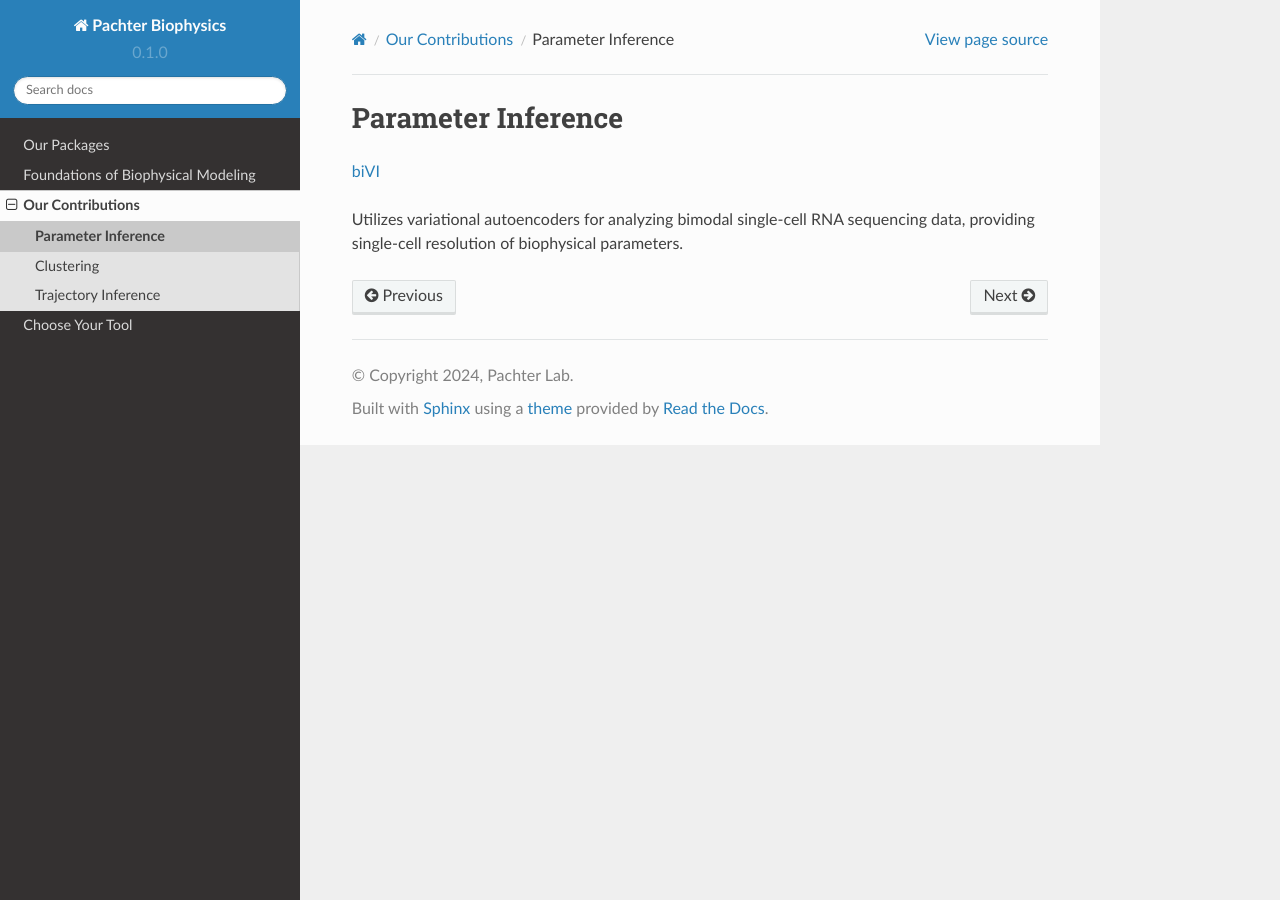
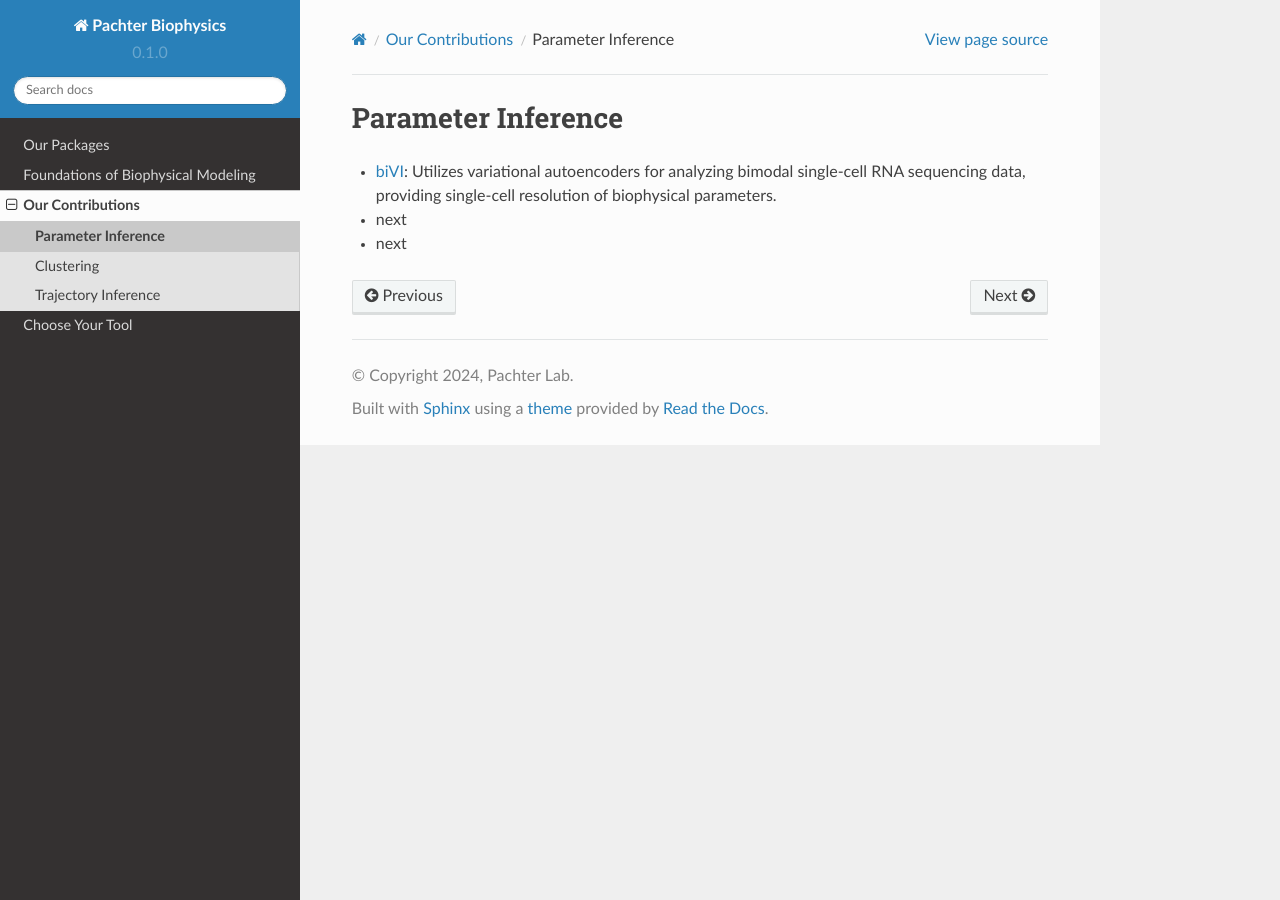
Before and after one commit to pachterlab/biophysics, a Sphinx documentation site: the page built from docs/source/contributions_parameter_inference.rst, in a window 1280 px wide. Built offline with Sphinx 7.4.7 and the Read the Docs theme 2.0.0, drawn with Linux system fonts in a browser that asks for light colours; pages that are not in the unit, such as notebooks, are missing from menus.

Commit message:
Update contributions_parameter_inference.rst

```diff
--- a/docs/source/contributions_parameter_inference.rst
+++ b/docs/source/contributions_parameter_inference.rst
@@ -1,6 +1,8 @@
 Parameter Inference
 =================================================================
 
-`biVI <https://www.biorxiv.org/content/10.1101/2023.01.13.523995v2>`_
+* `biVI <https://www.biorxiv.org/content/10.1101/2023.01.13.523995v2>`_: Utilizes variational autoencoders for analyzing bimodal single-cell RNA sequencing data, providing single-cell resolution of biophysical parameters.
 
-Utilizes variational autoencoders for analyzing bimodal single-cell RNA sequencing data, providing single-cell resolution of biophysical parameters.
+* next
+
+* next
```
